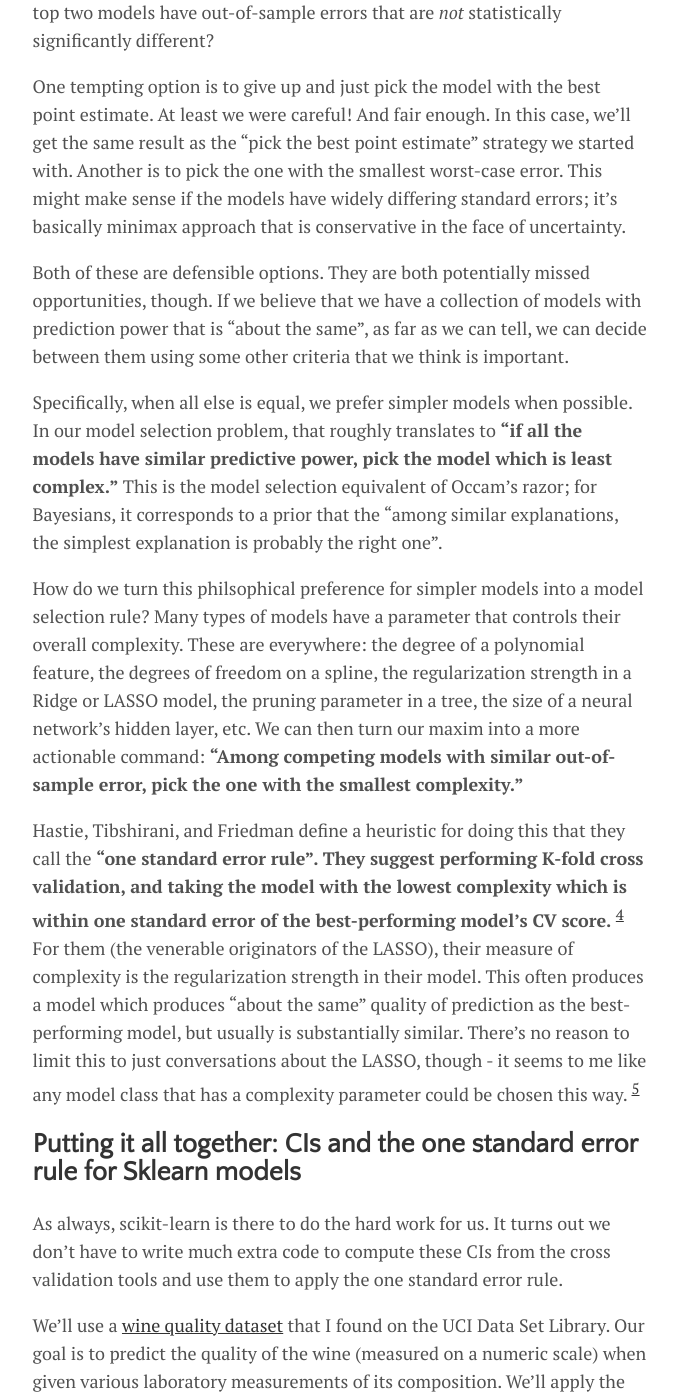
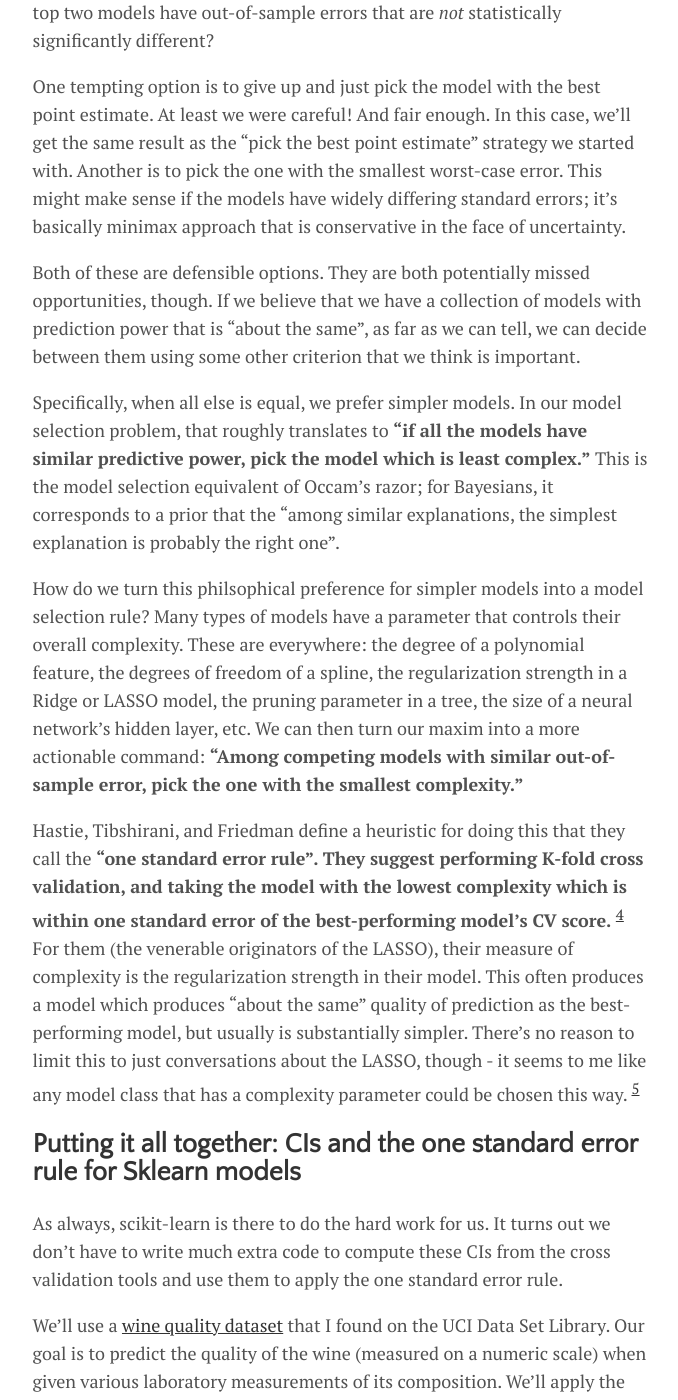
Before and after one commit to lmc2179/lmc2179.github.io, a Jekyll site: the page built from _posts/2020-07-07-cvci.md, in a window 1280 px wide and 1400 px high, scrolled down 2312 px. Shown: the whole window, without its empty margins (300-978 px from the left). Built offline with Jekyll 4.4.1, drawn with Linux system fonts in a browser that asks for light colours.

Commit message:
Update 2020-07-07-cvci.md

```diff
--- a/_posts/2020-07-07-cvci.md
+++ b/_posts/2020-07-07-cvci.md
@@ -33,13 +33,13 @@ With the ability to compute standard errors on the out-of-sample error, we can n
 
 One tempting option is to give up and just pick the model with the best point estimate. At least we were careful! And fair enough. In this case, we'll get the same result as the "pick the best point estimate" strategy we started with. Another is to pick the one with the smallest worst-case error. This might make sense if the models have widely differing standard errors; it's basically minimax approach that is conservative in the face of uncertainty.
 
-Both of these are defensible options. They are both potentially missed opportunities, though. If we believe that we have a collection of models with prediction power that is "about the same", as far as we can tell, we can decide between them using some other criteria that we think is important.
+Both of these are defensible options. They are both potentially missed opportunities, though. If we believe that we have a collection of models with prediction power that is "about the same", as far as we can tell, we can decide between them using some other criterion that we think is important.
 
-Specifically, when all else is equal, we prefer simpler models when possible. In our model selection problem, that roughly translates to **"if all the models have similar predictive power, pick the model which is least complex."** This is the model selection equivalent of Occam's razor; for Bayesians, it corresponds to a prior that the "among similar explanations, the simplest explanation is probably the right one".
+Specifically, when all else is equal, we prefer simpler models. In our model selection problem, that roughly translates to **"if all the models have similar predictive power, pick the model which is least complex."** This is the model selection equivalent of Occam's razor; for Bayesians, it corresponds to a prior that the "among similar explanations, the simplest explanation is probably the right one".
 
-How do we turn this philsophical preference for simpler models into a model selection rule? Many types of models have a parameter that controls their overall complexity. These are everywhere: the degree of a polynomial feature, the degrees of freedom on a spline, the regularization strength in a Ridge or LASSO model, the pruning parameter in a tree, the size of a neural network's hidden layer, etc. We can then turn our maxim into a more actionable command: **"Among competing models with similar out-of-sample error, pick the one with the smallest complexity."**
+How do we turn this philsophical preference for simpler models into a model selection rule? Many types of models have a parameter that controls their overall complexity. These are everywhere: the degree of a polynomial feature, the degrees of freedom of a spline, the regularization strength in a Ridge or LASSO model, the pruning parameter in a tree, the size of a neural network's hidden layer, etc. We can then turn our maxim into a more actionable command: **"Among competing models with similar out-of-sample error, pick the one with the smallest complexity."**
 
-Hastie, Tibshirani, and Friedman define a heuristic for doing this that they call the **"one standard error rule". They suggest performing K-fold cross validation, and taking the model with the lowest complexity which is within one standard error of the best-performing model's CV score.** <sup>[4](#foot4)</sup> For them (the venerable originators of the LASSO), their measure of complexity is the regularization strength in their model. This often produces a model which produces "about the same" quality of prediction as the best-performing model, but usually is substantially similar. There's no reason to limit this to just conversations about the LASSO, though - it seems to me like any model class that has a complexity parameter could be chosen this way. <sup>[5](#foot5)</sup>
+Hastie, Tibshirani, and Friedman define a heuristic for doing this that they call the **"one standard error rule". They suggest performing K-fold cross validation, and taking the model with the lowest complexity which is within one standard error of the best-performing model's CV score.** <sup>[4](#foot4)</sup> For them (the venerable originators of the LASSO), their measure of complexity is the regularization strength in their model. This often produces a model which produces "about the same" quality of prediction as the best-performing model, but usually is substantially simpler. There's no reason to limit this to just conversations about the LASSO, though - it seems to me like any model class that has a complexity parameter could be chosen this way. <sup>[5](#foot5)</sup>
 
 ## Putting it all together: CIs and the one standard error rule for Sklearn models
 
```
